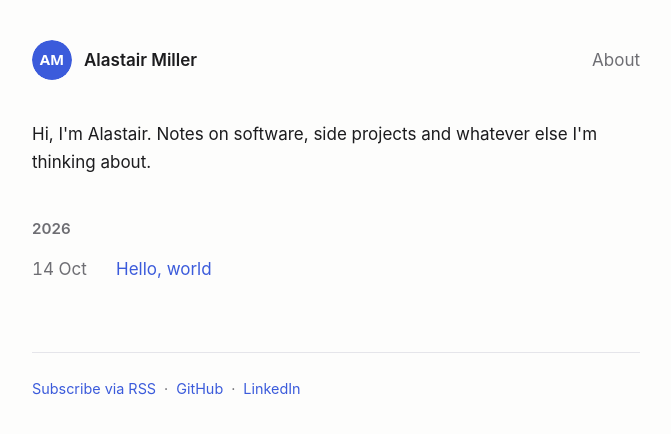
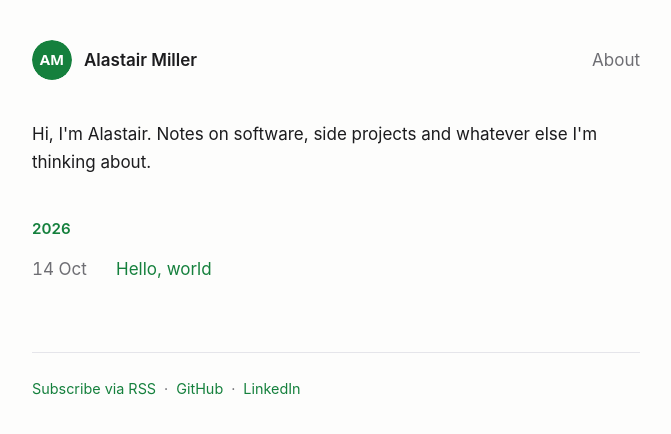
Before and after one commit to AlastairMiller/AlastairMiller.github.io, a Jekyll site: the page built from index.html, in a window 1280 px wide. Shown: the top 434 px of the page, without its empty margins (304-975 px from the left). Built offline with Jekyll 4.4.1, drawn with Linux system fonts in a browser that asks for light colours.

Commit message:
Green accent colour with AA contrast in light and dark modes
Co-Authored-By: Claude Opus 5.5 <noreply@anthropic.com>

```diff
--- a/assets/style.css
+++ b/assets/style.css
@@ -3,7 +3,9 @@
   --text: #1c1c1e;
   --muted: #6e6e73;
   --rule: #e5e5ea;
-  --link: #3b5bdb;
+  --link: #15803d;
+  --link-hover: #166534;
+  --accent-soft: #e8f5ec;
   color-scheme: light dark;
 }
 @media (prefers-color-scheme: dark) {
@@ -12,7 +14,9 @@
     --text: #ececee;
     --muted: #9a9aa0;
     --rule: #2c2c30;
-    --link: #8ea5ff;
+    --link: #5fd38d;
+    --link-hover: #86efac;
+    --accent-soft: #1d2b22;
   }
 }
 * { box-sizing: border-box; }
@@ -25,7 +29,8 @@ body {
   font: 17px/1.65 -apple-system, BlinkMacSystemFont, "Segoe UI", Roboto, sans-serif;
 }
 a { color: var(--link); text-decoration: none; }
-a:hover { text-decoration: underline; }
+a:hover { color: var(--link-hover); text-decoration: underline; text-underline-offset: 3px; }
+::selection { background: var(--accent-soft); }
 .skip { position: absolute; left: -999px; }
 .skip:focus { left: 1rem; top: 1rem; }
 
@@ -34,11 +39,13 @@ a:hover { text-decoration: underline; }
 .brand:hover { text-decoration: none; }
 .avatar { width: 40px; height: 40px; border-radius: 50%; object-fit: cover; }
 nav a { color: var(--muted); }
+nav a:hover { color: var(--link); }
 
 .intro { margin-bottom: 2.5rem; }
-.year h2 { font-size: .95rem; color: var(--muted); font-weight: 600; margin: 2rem 0 .5rem; }
+.year h2 { font-size: .95rem; color: var(--link); font-weight: 600; margin: 2rem 0 .5rem; }
 .post-list { list-style: none; margin: 0; padding: 0; }
-.post-list li { display: flex; gap: 1.25rem; padding: .35rem 0; }
+.post-list li { display: flex; gap: 1.25rem; padding: .35rem .5rem; margin: 0 -.5rem; border-radius: 6px; }
+.post-list li:hover { background: var(--accent-soft); }
 .post-list time { flex: 0 0 4rem; color: var(--muted); font-variant-numeric: tabular-nums; }
 
 .post h1 { font-size: 1.9rem; line-height: 1.25; margin: 0 0 .25rem; }
```
Also changed, not shown: assets/avatar.svg.
